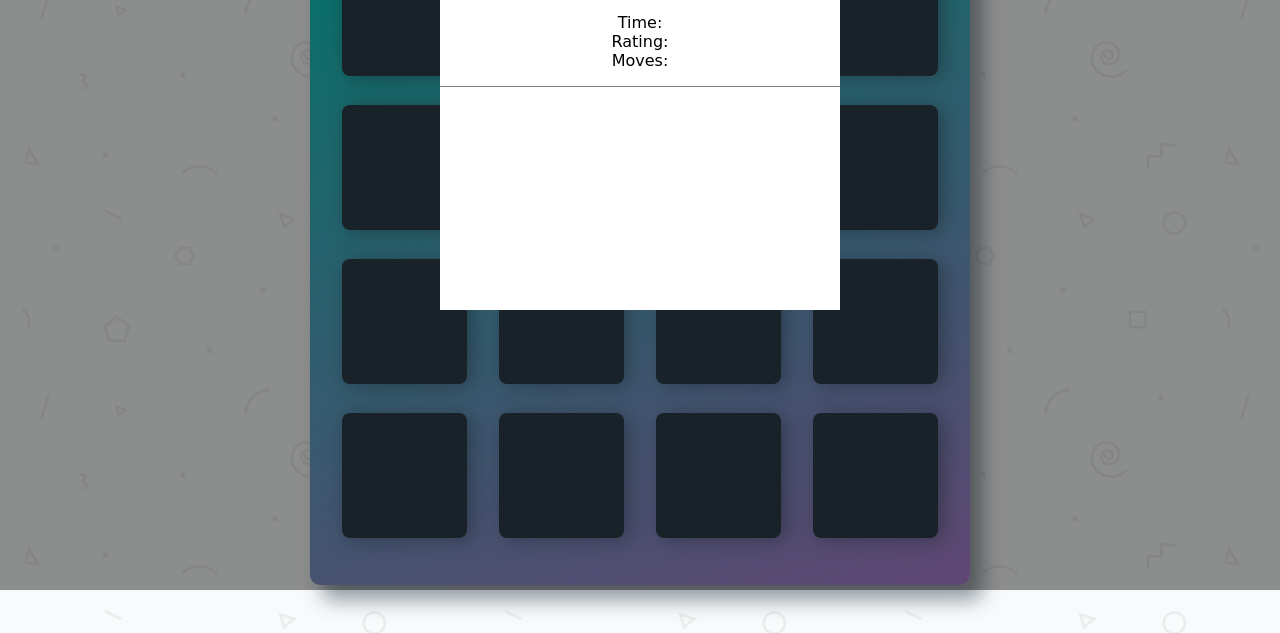
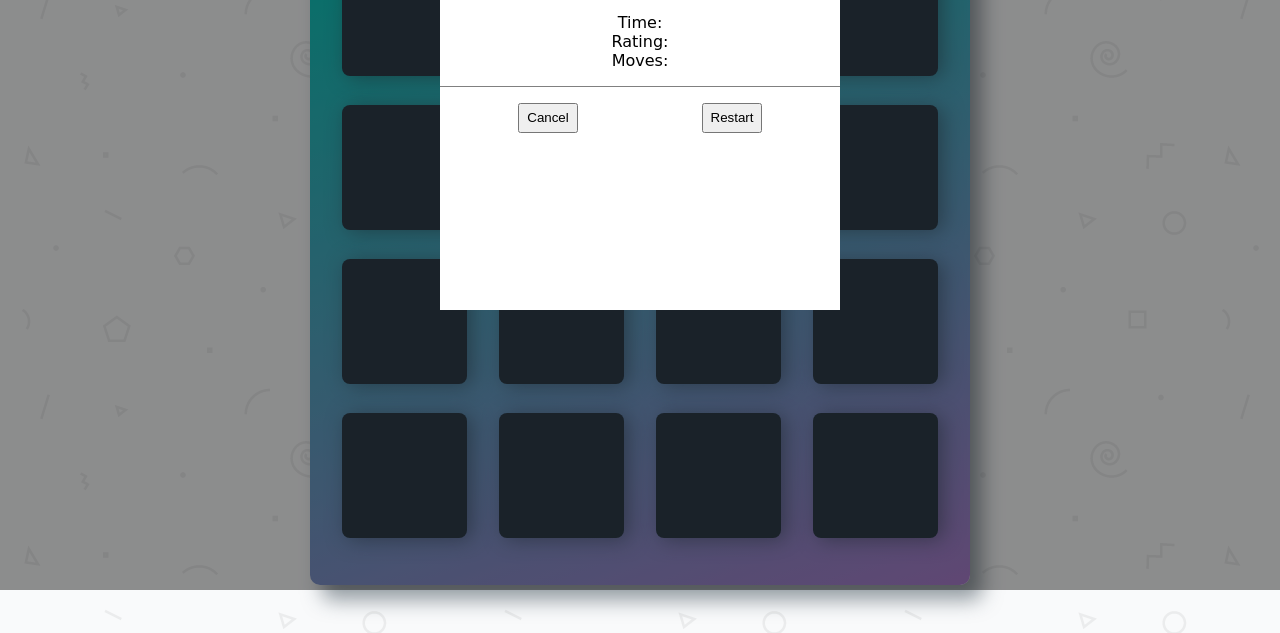
Before and after one commit to ScarlettBlaze/udacity-memory-game, a plain HTML site: page index.html in a window 1280 px wide. Shown: the part 210-843 px from the top of the page. Drawn offline with nearby package versions, Linux system fonts and the light colour scheme; a web font is replaced by a local one.

Commit message:
Added buttons to modal

```diff
--- a/css/app.css
+++ b/css/app.css
@@ -75,6 +75,17 @@ h1 {
     padding: 1rem;
     border-bottom: 1px solid gray;
 }
+
+.modal_buttons {
+    display: flex;
+    justify-content: space-around;
+    padding: 1rem;
+}
+
+.modal_button {
+    width: 60px;
+    height: 30px;
+}
 /*
  * Styles for the deck of cards
  */
--- a/index.html
+++ b/index.html
@@ -48,6 +48,10 @@
                 <span class="modal_rating">Rating: </span>
                 <span class="modal_moves">Moves: </span>
             </div>
+            <div class="modal_buttons">
+                <button class="modal_button modal_cancel">Cancel</button>
+                <button class="modal_button modal_restart">Restart</button>
+            </div>
         </div>
     </div>
 
```
